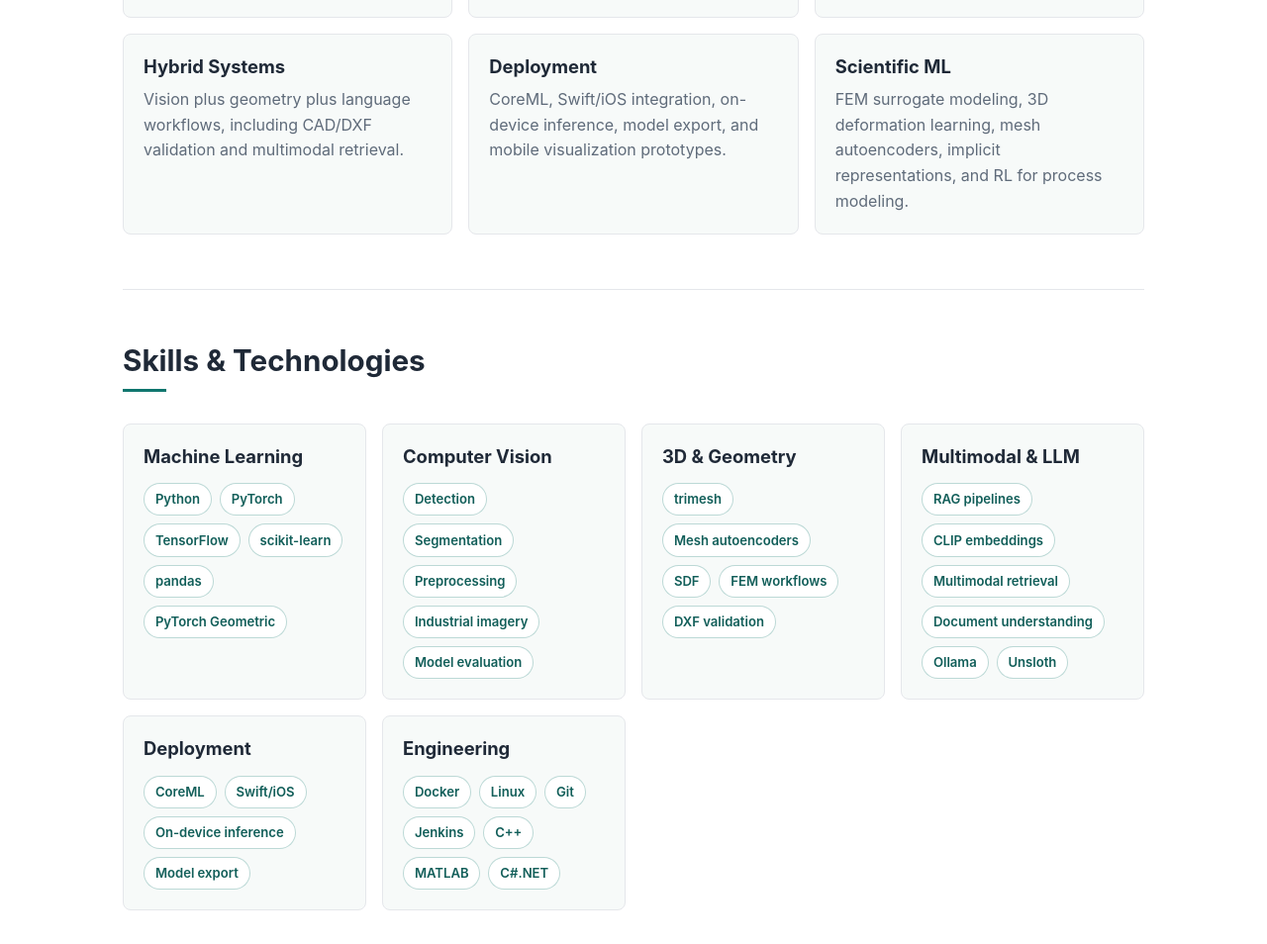
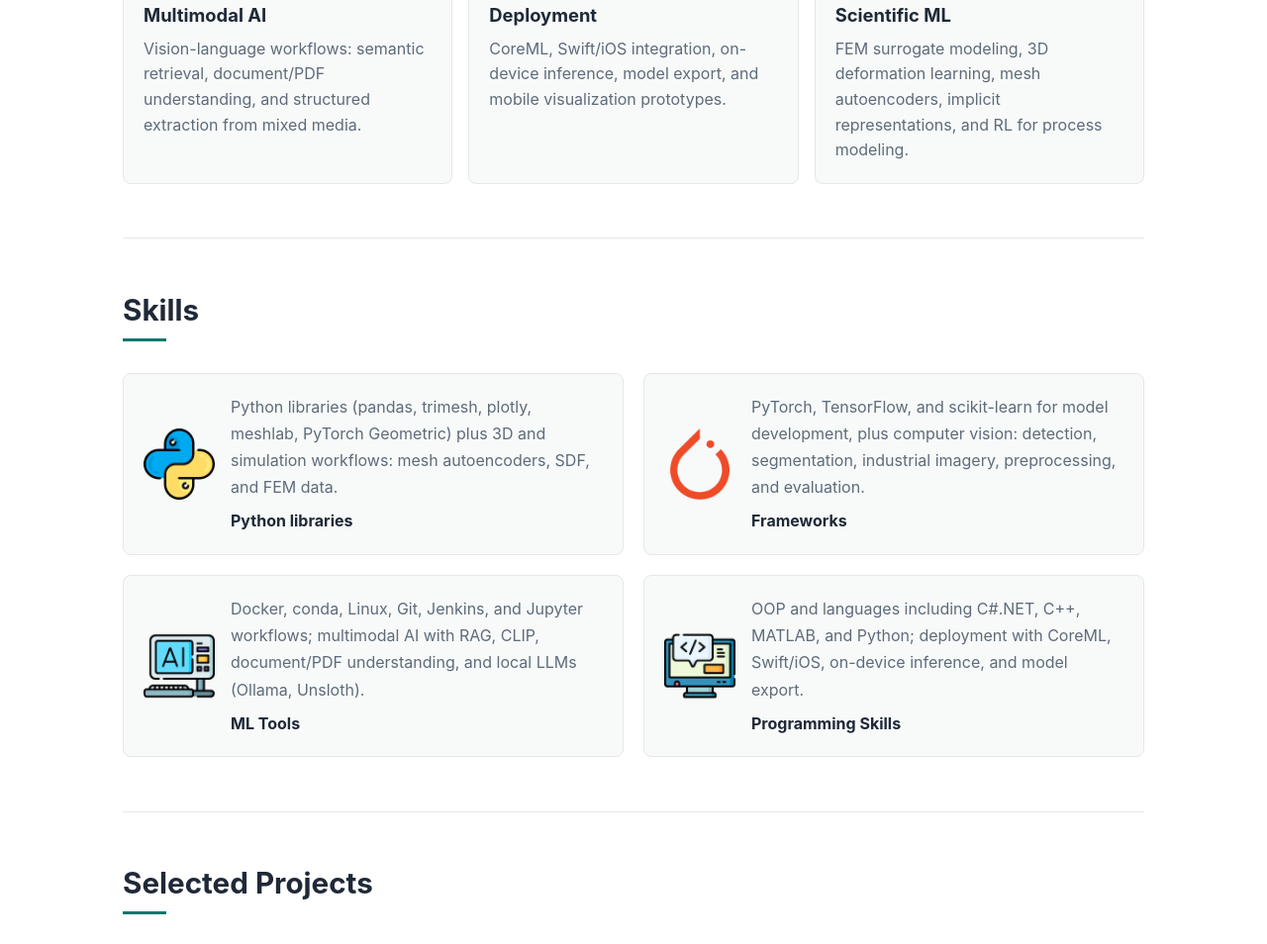
Before and after one commit to hex41434/hex41434.github.io, a plain HTML site: page index.html in a window 1280 px wide. Shown: the part 1548-2502 px from the top of the page at 99% size. Drawn offline with Linux system fonts and the light colour scheme.

Commit message:
update index

```diff
--- a/index.html
+++ b/index.html
@@ -143,7 +143,17 @@
         }
 
         .social-links a {
+            align-items: center;
+            display: inline-flex;
             font-weight: 600;
+            gap: 0.45rem;
+        }
+
+        .social-link-icon {
+            fill: currentColor;
+            flex-shrink: 0;
+            height: 1.1rem;
+            width: 1.1rem;
         }
 
         .btn {
@@ -251,7 +261,6 @@
         }
 
         .expertise-grid,
-        .skills-grid,
         .contact-grid {
             display: grid;
             gap: 1rem;
@@ -261,12 +270,47 @@
             grid-template-columns: repeat(3, minmax(0, 1fr));
         }
 
-        .skills-grid {
-            grid-template-columns: repeat(4, minmax(0, 1fr));
+        .skills-showcase {
+            display: grid;
+            gap: 1.25rem;
+            grid-template-columns: repeat(2, minmax(0, 1fr));
+        }
+
+        .skill-item {
+            align-items: center;
+            background: var(--surface);
+            border: 1px solid var(--line);
+            border-radius: 8px;
+            display: flex;
+            gap: 1rem;
+            padding: 1.25rem;
+        }
+
+        .skill-item-image {
+            flex-shrink: 0;
+        }
+
+        .skill-item-image img {
+            border-radius: 8px;
+            display: block;
+            height: 72px;
+            object-fit: contain;
+            width: 72px;
+        }
+
+        .skill-item-info p {
+            line-height: 1.7;
+            margin-bottom: 0.5rem;
+        }
+
+        .skill-item-info h6 {
+            color: var(--ink);
+            font-size: 1rem;
+            font-weight: 700;
+            margin: 0;
         }
 
         .card,
-        .skill-category,
         .case-study,
         .contact-item {
             background: var(--surface);
@@ -276,13 +320,11 @@
         }
 
         .card p,
-        .skill-category p,
         .case-study p,
         .contact-item p {
             margin-bottom: 0;
         }
 
-        .skill-tags,
         .project-tags {
             display: flex;
             flex-wrap: wrap;
@@ -290,7 +332,6 @@
             margin-top: 0.9rem;
         }
 
-        .tag,
         .tech-tag {
             background: var(--white);
             border: 1px solid rgba(15, 118, 110, 0.28);
@@ -373,9 +414,6 @@
                 grid-template-columns: 1fr;
             }
 
-            .skills-grid {
-                grid-template-columns: repeat(2, minmax(0, 1fr));
-            }
         }
 
         @media (max-width: 620px) {
@@ -396,7 +434,7 @@
                 padding: 2.4rem 0;
             }
 
-            .skills-grid {
+            .skills-showcase {
                 grid-template-columns: 1fr;
             }
 
@@ -429,16 +467,18 @@
         </p>
 
         <div class="social-links">
-            <a href="mailto:aida.farahani@gmail.com">Email</a>
-            <a href="https://www.linkedin.com/in/aidafarahani/" target="_blank" rel="noopener">LinkedIn</a>
-            <a href="https://github.com/hex41434" target="_blank" rel="noopener">GitHub</a>
-            <a href="https://hex41434.github.io/">Website</a>
-        </div>
-
-        <div class="cta-buttons">
-            <a href="#contact" class="btn btn-primary">Get in Touch</a>
-            <a href="cv/Aida_Farahani.pdf" class="btn btn-secondary" download>Download CV</a>
-            <a href="cv/Aida_Farahani.md" class="btn btn-secondary">Editable CV</a>
+            <a href="mailto:aida.farahani@gmail.com">
+                <svg class="social-link-icon" viewBox="0 0 24 24" aria-hidden="true"><path d="M20 4H4c-1.1 0-2 .9-2 2v12c0 1.1.9 2 2 2h16c1.1 0 2-.9 2-2V6c0-1.1-.9-2-2-2zm0 4-8 5-8-5V6l8 5 8-5v2z"/></svg>
+                Email
+            </a>
+            <a href="https://www.linkedin.com/in/aidafarahani/" target="_blank" rel="noopener">
+                <svg class="social-link-icon" viewBox="0 0 24 24" aria-hidden="true"><path d="M20.447 20.452h-3.554v-5.569c0-1.328-.027-3.037-1.852-3.037-1.853 0-2.136 1.445-2.136 2.939v5.667H9.351V9h3.414v1.561h.046c.477-.9 1.637-1.85 3.37-1.85 3.601 0 4.267 2.37 4.267 5.455v6.286zM5.337 7.433a2.062 2.062 0 0 1-2.063-2.065 2.062 2.062 0 0 1 2.063-2.064 2.062 2.062 0 0 1 2.063 2.064 2.062 2.062 0 0 1-2.063 2.065zm1.782 13.019H3.555V9h3.564v11.452zM22.225 0H1.771C.792 0 0 .774 0 1.729v20.542C0 23.227.792 24 1.771 24h20.451C23.2 24 24 23.227 24 22.271V1.729C24 .774 23.2 0 22.222 0h.003z"/></svg>
+                LinkedIn
+            </a>
+            <a href="https://github.com/hex41434" target="_blank" rel="noopener">
+                <svg class="social-link-icon" viewBox="0 0 24 24" aria-hidden="true"><path d="M12 .297c-6.63 0-12 5.373-12 12 0 5.303 3.438 9.8 8.205 11.385.6.113.82-.258.82-.577 0-.285-.01-1.04-.015-2.04-3.338.724-4.042-1.61-4.042-1.61C4.422 18.07 3.633 17.7 3.633 17.7c-1.087-.744.084-.729.084-.729 1.205.084 1.838 1.236 1.838 1.236 1.07 1.835 2.809 1.305 3.495.998.108-.776.417-1.305.76-1.605-2.665-.3-5.466-1.332-5.466-5.93 0-1.31.465-2.38 1.235-3.22-.135-.303-.54-1.523.105-3.176 0 0 1.005-.322 3.3 1.23.96-.267 1.98-.399 3-.405 1.02.006 2.04.138 3 .405 2.28-1.552 3.285-1.23 3.285-1.23.645 1.653.24 2.873.12 3.176.765.84 1.23 1.91 1.23 3.22 0 4.61-2.805 5.625-5.475 5.92.42.36.81 1.096.81 2.22 0 1.606-.015 2.896-.015 3.286 0 .315.21.69.825.57C20.565 22.092 24 17.592 24 12.297c0-6.627-5.373-12-12-12"/></svg>
+                GitHub
+            </a>
         </div>
     </header>
 
@@ -470,8 +510,8 @@
                         Industrial computer vision, data-centric AI, and production-oriented workflows
                     </div>
                     <div class="highlight">
-                        <strong>System Strength</strong>
-                        Hybrid AI systems that combine vision, geometry, language, and deployment constraints
+                        <strong>Applied &amp; Scientific Foundation</strong>
+                        Practical AI for real-world systems, grounded in scientific machine learning and research methods
                     </div>
                 </div>
             </div>
@@ -493,8 +533,8 @@
                     <p>End-to-end pipelines, workflow integration, production-oriented design, validation logic, and deployment planning.</p>
                 </div>
                 <div class="card">
-                    <h3>Hybrid Systems</h3>
-                    <p>Vision plus geometry plus language workflows, including CAD/DXF validation and multimodal retrieval.</p>
+                    <h3>Multimodal AI</h3>
+                    <p>Vision-language workflows: semantic retrieval, document/PDF understanding, and structured extraction from mixed media.</p>
                 </div>
                 <div class="card">
                     <h3>Deployment</h3>
@@ -508,76 +548,47 @@
         </section>
 
         <section id="skills">
-            <h2>Skills &amp; Technologies</h2>
-            <div class="skills-grid">
-                <div class="skill-category">
-                    <h3>Machine Learning</h3>
-                    <div class="skill-tags">
-                        <span class="tag">Python</span>
-                        <span class="tag">PyTorch</span>
-                        <span class="tag">TensorFlow</span>
-                        <span class="tag">scikit-learn</span>
-                        <span class="tag">pandas</span>
-                        <span class="tag">PyTorch Geometric</span>
+            <h2>Skills</h2>
+            <div class="skills-showcase">
+                <article class="skill-item">
+                    <div class="skill-item-image">
+                        <img src="images/testimonials/python.png" alt="Python libraries">
                     </div>
-                </div>
+                    <div class="skill-item-info">
+                        <p>Python libraries (pandas, trimesh, plotly, meshlab, PyTorch Geometric) plus 3D and simulation workflows: mesh autoencoders, SDF, and FEM data.</p>
+                        <h6>Python libraries</h6>
+                    </div>
+                </article>
 
-                <div class="skill-category">
-                    <h3>Computer Vision</h3>
-                    <div class="skill-tags">
-                        <span class="tag">Detection</span>
-                        <span class="tag">Segmentation</span>
-                        <span class="tag">Preprocessing</span>
-                        <span class="tag">Industrial imagery</span>
-                        <span class="tag">Model evaluation</span>
+                <article class="skill-item">
+                    <div class="skill-item-image">
+                        <img src="images/testimonials/PyTorch.png" alt="Frameworks">
                     </div>
-                </div>
+                    <div class="skill-item-info">
+                        <p>PyTorch, TensorFlow, and scikit-learn for model development, plus computer vision: detection, segmentation, industrial imagery, preprocessing, and evaluation.</p>
+                        <h6>Frameworks</h6>
+                    </div>
+                </article>
 
-                <div class="skill-category">
-                    <h3>3D &amp; Geometry</h3>
-                    <div class="skill-tags">
-                        <span class="tag">trimesh</span>
-                        <span class="tag">Mesh autoencoders</span>
-                        <span class="tag">SDF</span>
-                        <span class="tag">FEM workflows</span>
-                        <span class="tag">DXF validation</span>
+                <article class="skill-item">
+                    <div class="skill-item-image">
+                        <img src="images/testimonials/AITools.png" alt="ML Tools">
                     </div>
-                </div>
+                    <div class="skill-item-info">
+                        <p>Docker, conda, Linux, Git, Jenkins, and Jupyter workflows; multimodal AI with RAG, CLIP, document/PDF understanding, and local LLMs (Ollama, Unsloth).</p>
+                        <h6>ML Tools</h6>
+                    </div>
+                </article>
 
-                <div class="skill-category">
-                    <h3>Multimodal &amp; LLM</h3>
-                    <div class="skill-tags">
-                        <span class="tag">RAG pipelines</span>
-                        <span class="tag">CLIP embeddings</span>
-                        <span class="tag">Multimodal retrieval</span>
-                        <span class="tag">Document understanding</span>
-                        <span class="tag">Ollama</span>
-                        <span class="tag">Unsloth</span>
+                <article class="skill-item">
+                    <div class="skill-item-image">
+                        <img src="images/testimonials/prog.png" alt="Programming Skills">
                     </div>
-                </div>
-
-                <div class="skill-category">
-                    <h3>Deployment</h3>
-                    <div class="skill-tags">
-                        <span class="tag">CoreML</span>
-                        <span class="tag">Swift/iOS</span>
-                        <span class="tag">On-device inference</span>
-                        <span class="tag">Model export</span>
+                    <div class="skill-item-info">
+                        <p>OOP and languages including C#.NET, C++, MATLAB, and Python; deployment with CoreML, Swift/iOS, on-device inference, and model export.</p>
+                        <h6>Programming Skills</h6>
                     </div>
-                </div>
-
-                <div class="skill-category">
-                    <h3>Engineering</h3>
-                    <div class="skill-tags">
-                        <span class="tag">Docker</span>
-                        <span class="tag">Linux</span>
-                        <span class="tag">Git</span>
-                        <span class="tag">Jenkins</span>
-                        <span class="tag">C++</span>
-                        <span class="tag">MATLAB</span>
-                        <span class="tag">C#.NET</span>
-                    </div>
-                </div>
+                </article>
             </div>
         </section>
 
@@ -599,24 +610,6 @@
                         <span class="tech-tag">Computer Vision</span>
                         <span class="tech-tag">Segmentation</span>
                         <span class="tech-tag">Data-Centric AI</span>
-                    </div>
-                </article>
-
-                <article class="case-study">
-                    <div class="project-header">
-                        <h3>Vision + CAD (DXF) Understanding</h3>
-                        <span class="project-date">Hybrid AI</span>
-                    </div>
-                    <p class="project-description">
-                        Built hybrid pipelines combining image analysis with geometric validation for technical drawing understanding.
-                    </p>
-                    <div class="project-impact">
-                        <strong>Focus:</strong> linking visual elements to structured CAD data, region grouping, label association, and DXF-based consistency checks.
-                    </div>
-                    <div class="project-tags">
-                        <span class="tech-tag">DXF</span>
-                        <span class="tech-tag">Geometry</span>
-                        <span class="tech-tag">Vision-Language</span>
                     </div>
                 </article>
 
@@ -712,6 +705,29 @@
 
                 <article class="case-study">
                     <div class="project-header">
+                        <h3>ML@Karoprod (BMBF)</h3>
+                        <span class="project-date">Feb 2018 - Jun 2021</span>
+                    </div>
+                    <p class="project-description">
+                        Researcher on the BMBF project applying machine learning for process and quality prediction in automotive body production.
+                    </p>
+                    <div class="project-impact">
+                        <strong>Focus:</strong> FEM-based dataset generation, deformation-property prediction, reinforcement learning for process modeling, and simulation-to-ML workflows for forming processes.
+                    </div>
+                    <div class="project-tags">
+                        <span class="tech-tag">FEM</span>
+                        <span class="tech-tag">Scientific ML</span>
+                        <span class="tech-tag">Reinforcement Learning</span>
+                        <span class="tech-tag">Automotive Production</span>
+                    </div>
+                    <p class="project-description">
+                        Partners: Fraunhofer IWU Dresden, Scale GmbH, TU Chemnitz.
+                        <a href="https://hamkerlab.github.io/ML-Karoprod-MeshPredictor/" target="_blank" rel="noopener">Project code</a>
+                    </p>
+                </article>
+
+                <article class="case-study">
+                    <div class="project-header">
                         <h3>Smart Airsense (BMBF)</h3>
                         <span class="project-date">Jan 2022 - 2024</span>
                     </div>
@@ -752,12 +768,6 @@
                     <p>IAU Tehran</p>
                     <p>Thesis: Persian handwriting recognition</p>
                 </div>
-                <div class="education-item">
-                    <h3>ML@Karoprod (BMBF)</h3>
-                    <p>Machine learning for process and quality prediction in automotive production.</p>
-                    <p>Contributions included FEM-based dataset generation, reinforcement learning for process modeling, and prediction of deformation-related properties.</p>
-                    <p><a href="https://hamkerlab.github.io/ML-Karoprod-MeshPredictor/">Project code</a></p>
-                </div>
             </div>
         </section>
 
@@ -767,7 +777,6 @@
                 <div class="contact-item">
                     <h3>Email</h3>
                     <p><a href="mailto:aida.farahani@gmail.com">aida.farahani@gmail.com</a></p>
-                    <p><a href="mailto:a.farahani@tki-chemnitz.de">a.farahani@tki-chemnitz.de</a></p>
                 </div>
                 <div class="contact-item">
                     <h3>Profiles</h3>
@@ -780,14 +789,12 @@
                     <p><a href="tel:+4915758751188">+49-157-5875-1188</a></p>
                 </div>
             </div>
-            <p style="margin-top: 1.8rem; text-align: center;">
-                I am interested in AI solution design, industrial computer vision, data-centric AI, and collaboration on practical AI systems.
-            </p>
+
         </section>
     </main>
 
     <footer>
-        <p>&copy; 2026 Aida Farahani. Built as an editable portfolio from <a href="cv/Aida_Farahani.md">Markdown CV content</a>.</p>
+        <p>&copy; 2026 Aida Farahani.</p>
     </footer>
 </body>
 </html>
```
